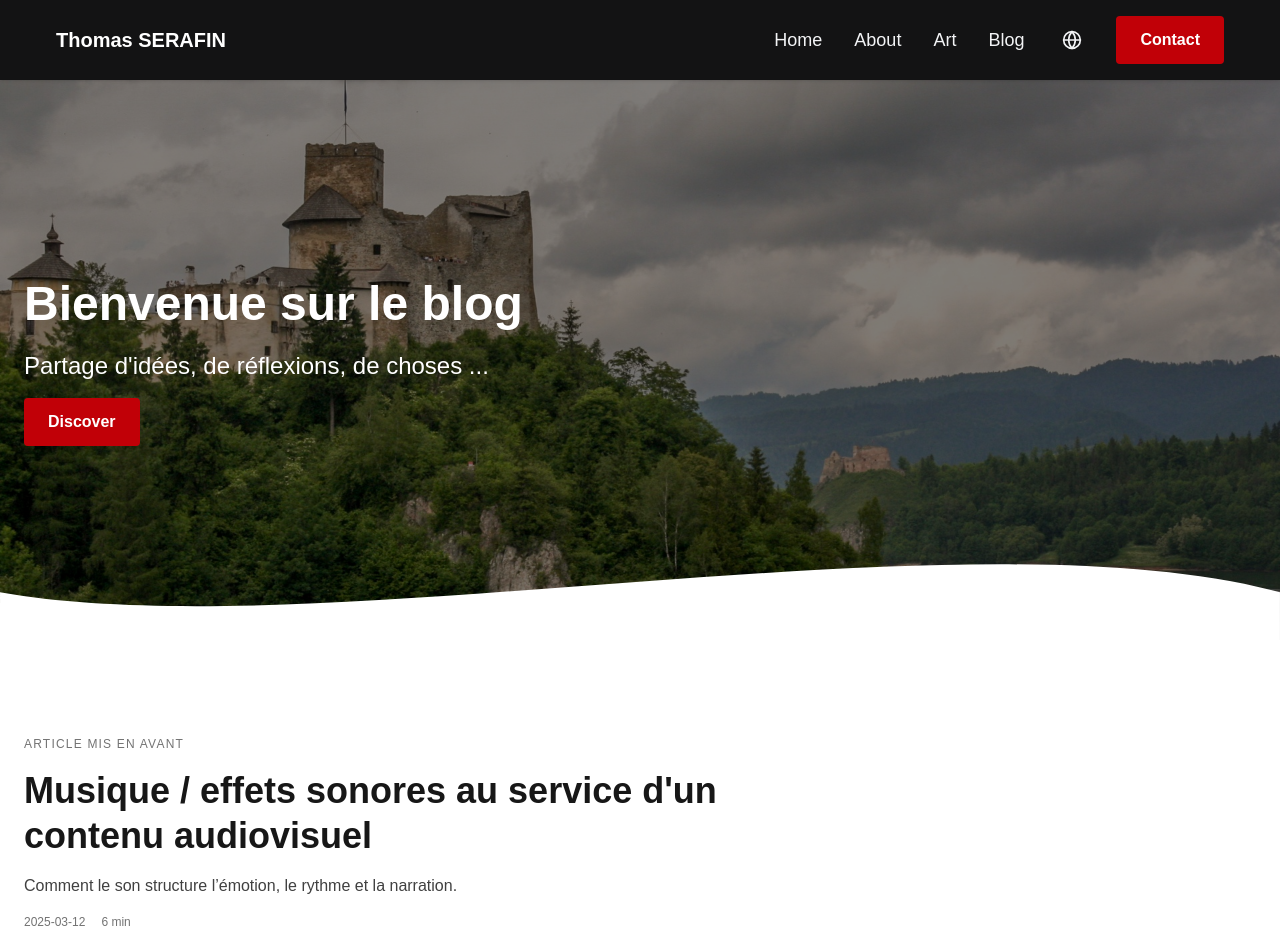
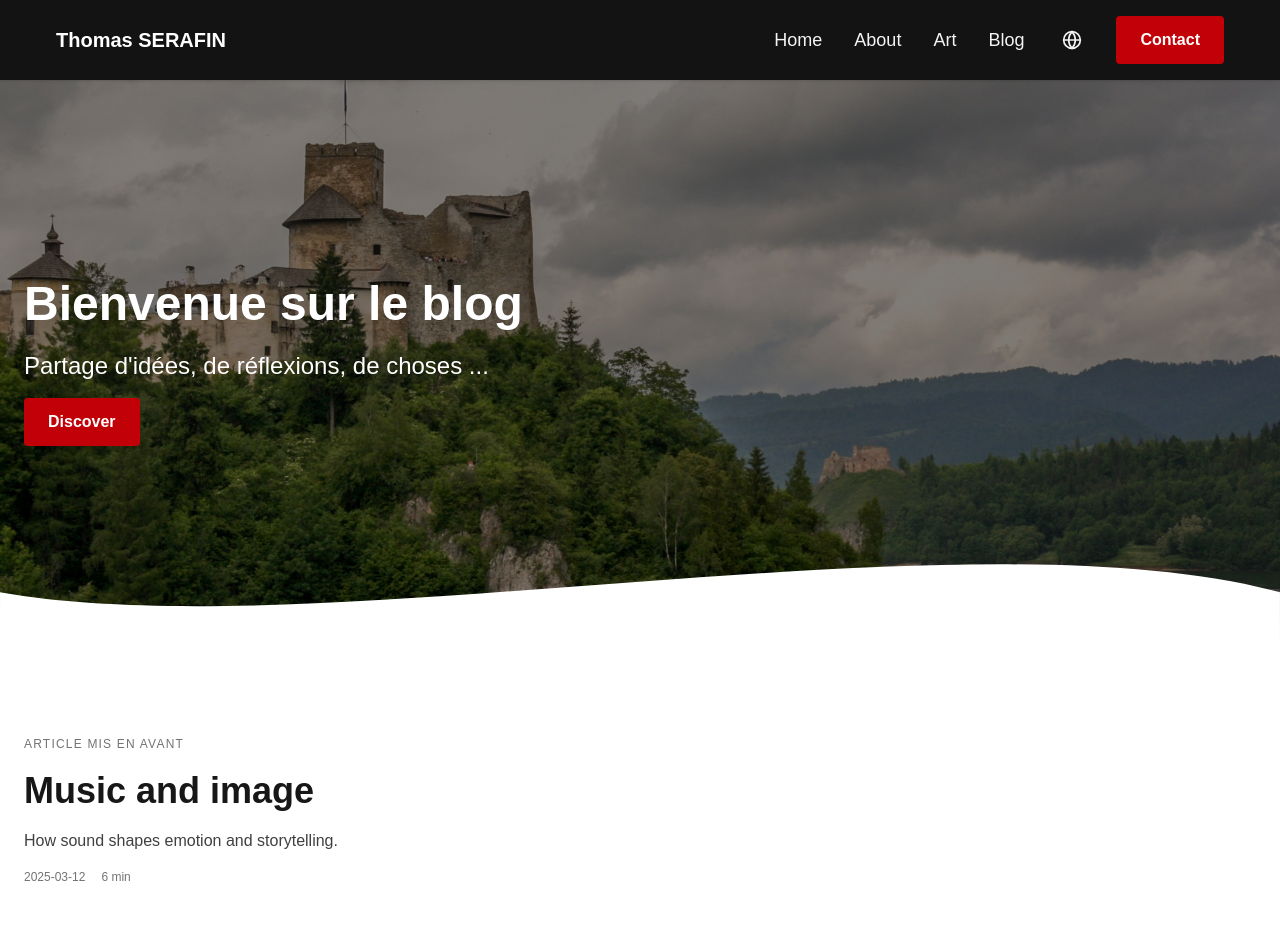
Before and after one commit to Trophaigle/Portfolio, a Next.js app: page /en/blog in a window 1280 px wide. Shown: the top 952 px of the page. Built offline with nearby package versions, Linux system fonts and the light colour scheme.

Commit message:
lang blog

```diff
--- a/app/[locale]/(root)/blog/[slug]/page.tsx
+++ b/app/[locale]/(root)/blog/[slug]/page.tsx
@@ -5,11 +5,11 @@ import { notFound } from 'next/navigation'
 export default async function BlogPostPage({
   params,
 }: {
-  params: Promise<{ locale: string; slug: string }>
+  params: Promise<{ locale: 'fr' | 'en'; slug: string }>
 }) {
-  const { slug } = await params
+  const { locale, slug } = await params
 
-  const article = getArticleBySlug(slug)
+  const article = getArticleBySlug(locale, slug)
 
   if (!article) notFound()
 
--- a/app/[locale]/(root)/blog/page.tsx
+++ b/app/[locale]/(root)/blog/page.tsx
@@ -1,17 +1,19 @@
 import HeroBlog from '@/app/components/blog/heroBlog'
 import Link from 'next/link'
-import { featuredArticle, recentArticles } from '@/data/blog'
+import {
+  getFeaturedArticle,
+  getRecentArticles,
+} from '@/data/blog'
 
-export default function Blog({
+export default async function Blog({
   params,
 }: {
-  params: { locale: string }
+  params: Promise<{ locale: 'fr' | 'en' }>
 }) {
-  const { locale } = params
+  const { locale } = await params
 
-  const featuredPost = featuredArticle
-  const posts = recentArticles
-
+  const featuredPost = getFeaturedArticle(locale)
+  const posts = getRecentArticles(locale)
   const categories = [
     { name: 'Création', slug: 'creation' },
     { name: 'Réflexions', slug: 'reflexions' },
--- /dev/null
+++ b/data/blog/articles/music-image/en.tsx
@@ -0,0 +1,23 @@
+const articleEn = {
+  slug: 'music-image',
+  title: "Music and image",
+  excerpt: "How sound shapes emotion and storytelling.",
+  date: '2025-03-12',
+  readingTime: '6 min',
+  featured: true,
+
+  category: {
+    name: 'Creation',
+    slug: 'creation',
+  },
+
+  content: (
+    <>
+      <p>
+        Sound plays a fundamental role in audiovisual experiences.
+      </p>
+    </>
+  ),
+}
+
+export default articleEn
--- a/data/blog/articles/music-image.tsx
+++ b/data/blog/articles/music-image/fr.tsx
@@ -1,4 +1,4 @@
-const article = {
+const articleFr = {
   slug: 'music-image',
   title: "Musique / effets sonores au service d'un contenu audiovisuel",
   excerpt: "Comment le son structure l’émotion, le rythme et la narration.",
@@ -19,4 +19,4 @@ const article = {
   ),
 }
 
-export default article
+export default articleFr
--- a/data/blog/index.ts
+++ b/data/blog/index.ts
@@ -1,12 +1,20 @@
-import musicImage from './articles/music-image'
+import frMusicImage from './articles/music-image/fr'
+import enMusicImage from './articles/music-image/en'
 
-export const articles = [musicImage]
+const articles = {
+  fr: [frMusicImage],
+  en: [enMusicImage],
+}
 
-export const featuredArticle = articles.find(a => a.featured)
-export const recentArticles = articles.filter(a => !a.featured)
+export const getArticleBySlug = (
+  locale: 'fr' | 'en',
+  slug: string
+) => {
+  return articles[locale]?.find(a => a.slug === slug)
+}
 
-export const getArticleBySlug = (slug: string) =>
-  articles.find(a => a.slug === slug)
+export const getFeaturedArticle = (locale: 'fr' | 'en') =>
+  articles[locale].find(a => a.featured)
 
-export const getArticlesByCategory = (category: string) =>
-  articles.filter(a => a.category.slug === category)
+export const getRecentArticles = (locale: 'fr' | 'en') =>
+  articles[locale].filter(a => !a.featured)
```
